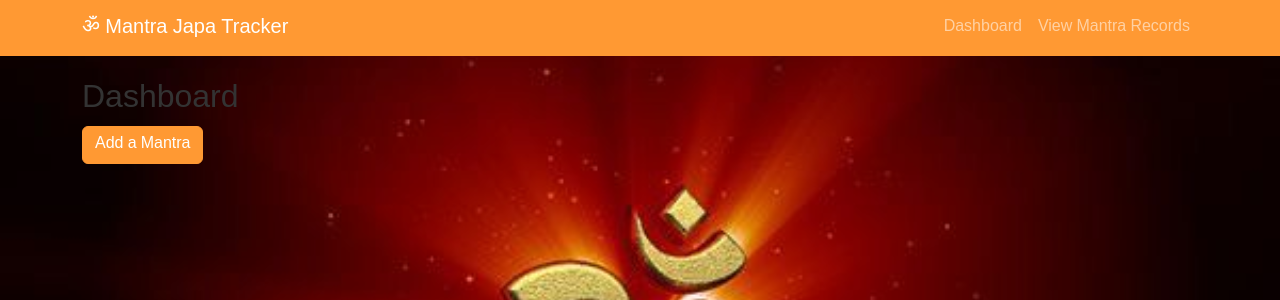
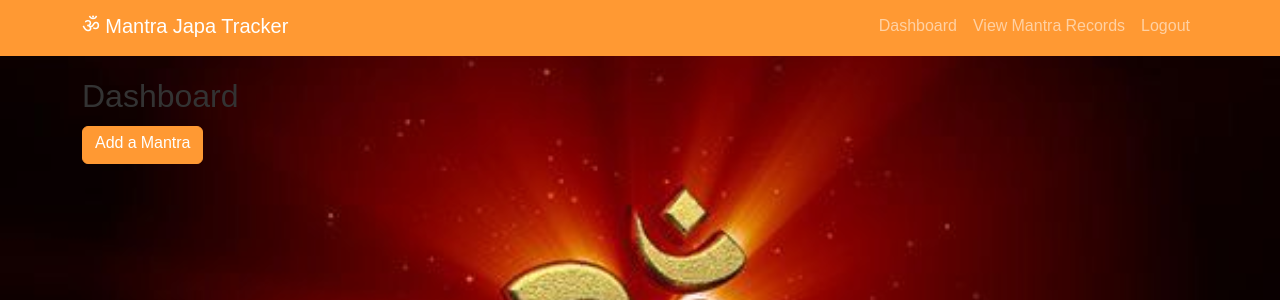
Before and after one commit to kaarthikswork/mantra_tracker, a Flask app: page / in a window 1280 px wide. Shown: the top 300 px of the page. Run offline with Flask 3, Linux system fonts and the light colour scheme; a user stored in the database is signed in; data that the repository does not hold is empty; parts of the project's set-up code (start-up, migrations or seed data) failed here and were passed over.

Commit message:
Update base.html

```diff
--- a/templates/base.html
+++ b/templates/base.html
@@ -16,12 +16,24 @@
             </button>
             <div class="collapse navbar-collapse" id="navbarNav">
                 <ul class="navbar-nav ms-auto">
+                    {% if current_user.is_authenticated %}
                         <li class="nav-item">
                             <a class="nav-link" href="{{ url_for('main.dashboard') }}">Dashboard</a>
                         </li>
                         <li class="nav-item">
                             <a class="nav-link" href="{{ url_for('main.mantra_records') }}">View Mantra Records</a>
                         </li>
+                        <li class="nav-item">
+                            <a class="nav-link" href="{{ url_for('auth.logout') }}">Logout</a>
+                        </li>
+                    {% else %}
+                        <li class="nav-item">
+                            <a class="nav-link" href="{{ url_for('auth.login') }}">Login</a>
+                        </li>
+                        <li class="nav-item">
+                            <a class="nav-link" href="{{ url_for('auth.register') }}">Register</a>
+                        </li>
+                    {% endif %}
                 </ul>
             </div>
         </div>
```
Lines whose indentation alone changed are shown as unchanged.
